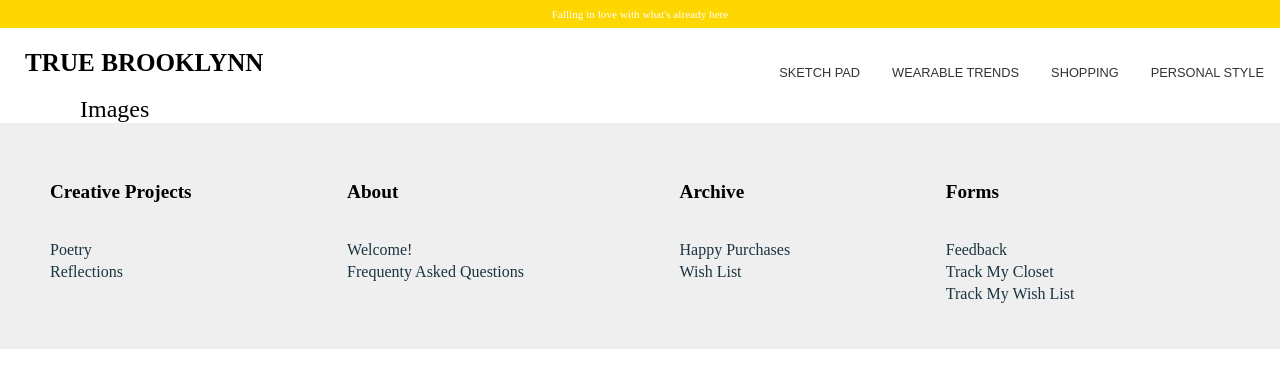
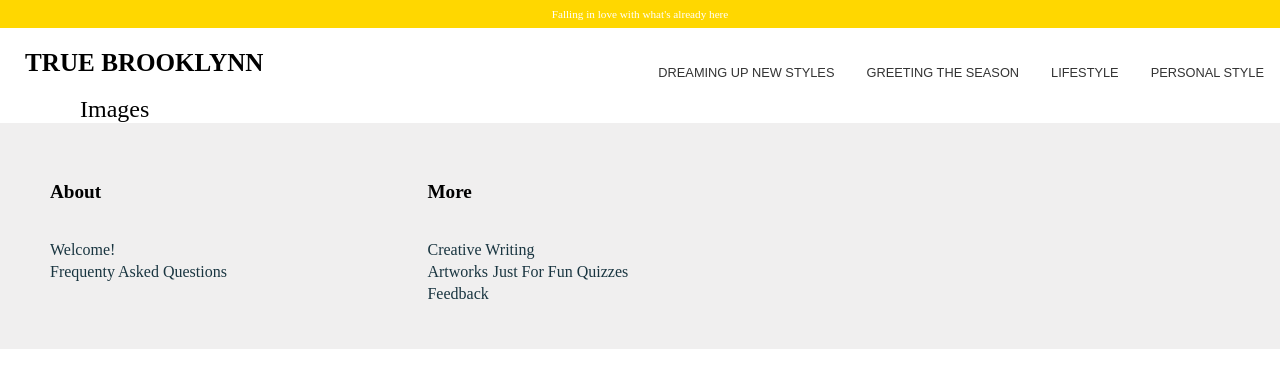
Before and after one commit to truebrooklynn/truebrooklynn.github.io, a Jekyll site: the page built from sketchpad/images/readme.md, in a window 1280 px wide. Shown: the top 388 px of the page. Built offline with Jekyll 4.4.1, drawn with Linux system fonts in a browser that asks for light colours; some web fonts are replaced; our own code applies the rules of GitHub Pages for plain Markdown files.

Commit message:
Updated the navigation bar menu

```diff
--- a/_layouts/default.html
+++ b/_layouts/default.html
@@ -14,72 +14,76 @@
 		<!--Navigation links to topics-->
 		<div class="navheader">
 			<h1><a href="/">TRUE BROOKLYNN</a></h1>
+			<div style="float:right">
 				<div class="subheader">
 				    <button class="subnavbtn">Personal Style</button>
 					<div class="subheader-content-grid">
 						<div class="grid-item">
-						<h1> My Rules </h1>
+							<h1> The Systematic Method Rules </h1>
 							<div class="sub-grid">
 								<a href="/personalstyle/color_palette/basic">Color Palette</a>
-							<a href="/personalstyle/fit/basic">The Fit</a>
+								<a href="/personalstyle/fit">The Fit</a>
 								<a href="/personalstyle/fabric">The Fabric</a>
 
 							</div>
 						</div>
 						<div class="grid-item">
-						<h1> Outfit Ideas </h1>
+							<h1> Putting it Together </h1>
 							<div class="sub-grid">
-							<a href="/personalstyle/outfits/warm">When It's Warm</a>
-							<a href="/personalstyle/outfits/cold">When It's Cold</a>
-							<a href="/personalstyle/outfits/holiday">Holdiay Themes</a>
+								<a href="/personalstyle/capsule-wardrobe">Capsule Wardrobe</a>
+								<a href="/personalstyle/visualizing-style">Visualizing Style</a>
+								<a href="/personalstyle/coordination-variety-balance">Coordination, Variety, & Balance</a>
+								<a href="/personalstyle/think-before-you-buy">Think Before You Buy!</a>
 							</div>
 						</div>
 					</div>
 				</div>
 				<div class="subheader">
-				<button class="subnavbtn">Shopping</button>
+					<button class="subnavbtn">Lifestyle</button>
 					<div class="subheader-content-grid">
 						<div class="grid-item">
 							<div class="sub-grid">
-							<a href="/personalstyle/Shopping-FitTest">The Fit Test</a>
-							<a href="/personalstyle/Shopping-FabricTest">The Fabric Test</a>
-							<a href="/personalstyle/Shopping-Budget">The Budget</a>
+								<a href="/lifestyle/eating-in-the-works">Eating in the Works</a>
+								<a href="/lifestyle/its-ok-to-admire">It's OK to Admire</a>
+								<a href="/lifestyle/budgeting">Budgeting</a>
 							</div>
 						</div>
 					</div>
 				</div>
 				<div class="subheader">
-			    <button class="subnavbtn">Wearable Trends</button>
+				    <button class="subnavbtn">Greeting the Season</button>
 					<div class="subheader-content-grid">
 						<div class="grid-item">
-						<h1>Summer</h1>
+							<h1>Fall/Winter</h1>
 							<div class="sub-grid">
-							<a href="/trends/2022/summer">Summer 2022</a>
-							<a href="/trends/2023/summer">Summer 2023</a>
+								<a href="/trends/2022/spring-summer">Spring/Summer 2022</a>
+								<a href="/trends/2023/spring-summer">Spring/Summer 2023</a>
 							</div>
 						</div>
 						<div class="grid-item">
-						<h1>Fall</h1>
+							<h1>Spring/Summer</h1>
 							<div class="sub-grid">
-							<a href="/trends/2022/fall">Fall 2022</a>
+								<a href="/trends/2022/fall-winter">Fall/Winter 2022</a>
+								<a href="/trends/2023/fall-winter">Fall/Winter 2023</a>
 							</div>
 						</div>
 						<div class="grid-item">
-						<h1>Winter</h1>
+							<h1>Top Purchases of the Year</h1>
 							<div class="sub-grid">
-							<a href="/trends/2022/winter">Winter 2023</a>
+								<a href="/best/2022">In 2022</a>
 							</div>
 						</div>
 						<div class="grid-item">
-						<h1>Spring</h1>
+							<h1>Reflections</h1>
 							<div class="sub-grid">
-							<a href="/trends/2023/spring">Spring 2023</a>
+								<a href="/reflections/gratitude">Gratitude to Others and Yourself</a>
 							</div>
 						</div>
 					</div>
 			    </div>
 			    <div class="subheader">
-      <a class="subnavbtn" href="/sketchpad">Sketch Pad</a>
+	      			<a class="subnavbtn" href="/sketchpad">Dreaming Up New Styles</a>
+			    </div>
 			</div>
 		</div>
 		<body>
@@ -89,25 +93,17 @@
 		<footer class ="footer-site">
 		  <ul class="footer-link">
 			<li>
-					<h1>Creative Projects</h1></br>
-					<a href="/other/poetry">Poetry</a></br>
-					<a href="/other/reflections">Reflections</a>
-				</li>
-				<li>
 				<h1>About</h1></br>
 				<a href="/about/me">Welcome!</a></br>
 				<a href="/about/faq">Frequenty Asked Questions</a></br>
 			</li>
+
 		    <li>
-					<h1>Archive</h1></br>
-					<a href="/archive/favorites">Happy Purchases</a></br>
-					<a href="/archive/wishlist">Wish List</a>
-				</li>
-				<li>
-					<h1>Forms</h1></br>
+		      <h1>More</h1></br>
+		      <a href="/art/creative-writing">Creative Writing</a></br>
+		      <a href="/art/drawing-room">Artworks</a>
+		      <a href="/quizzes/">Just For Fun Quizzes</a></br>
 		      <a href="/forms/feedback">Feedback</a></br>
-					<a href="/forms/closet-tracker">Track My Closet</a></br>
-					<a href="/forms/wish-list">Track My Wish List</a>
 		    </li>
 		  </ul>
 		</footer>
```
Lines whose indentation alone changed are shown as unchanged.
